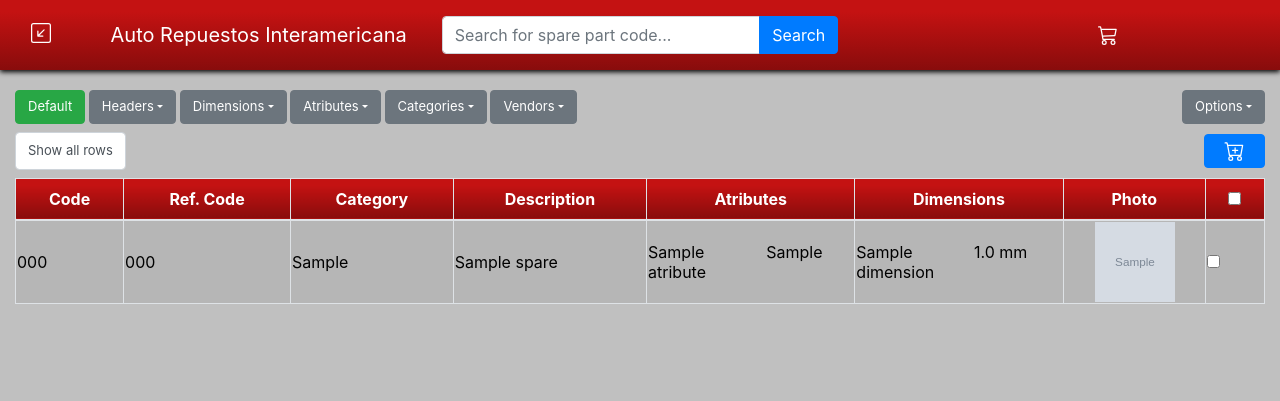
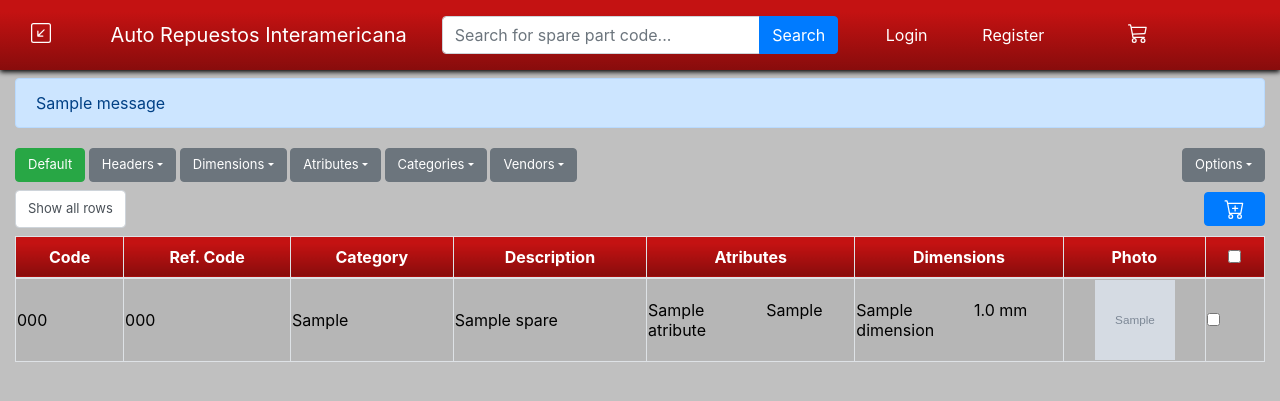
Before and after one commit to xxxhaythamxxx/project, a Django app: page / in a window 1280 px wide. Shown: the top 401 px of the page. Run offline with Django 3.2, Linux system fonts and the light colour scheme; tables that the repository leaves empty hold one stand-in row (values such as "Sample post"); grey boxes marked "Sample" are stand-in pictures; one stand-in notice (Sample message) is shown; some libraries are stand-ins or nearby versions.

Commit message:
Listo login 1 sep

```diff
--- a/Spareparts/settings.py
+++ b/Spareparts/settings.py
@@ -154,3 +154,7 @@
     message_constants.WARNING: 'warning',
     message_constants.ERROR: 'danger',
 }
+
+LOGIN_REDIRECT_URL = "home"
+
+LOGOUT_REDIRECT_URL = "home"
--- a/spareapp/templates/spareapp/base.html
+++ b/spareapp/templates/spareapp/base.html
@@ -67,13 +67,50 @@
         <!-- Icono de carrito y espacio vacío -->
         <div class="col-lg-4 col-md-1 col-sm-12 col-12 d-none d-sm-block d-sm-none d-md-block">
             <div class="row">
-                <!-- Vacío -->
-                <div class="col-lg-6 col-md-0 col-sm-6 d-none d-sm-block">
+                <!-- Login -->
+                <!-- <div class="col-lg-3 col-md-0 col-sm-3 d-none d-sm-block">
+                    <a class="nav-link text-white d-flex justify-content-center" href="{% url 'login' %}">Login</a>
+                </div>
+                <div class="col-lg-3 col-md-0 col-sm-3 d-none d-sm-block">
+                    <a class="nav-link text-white d-flex justify-content-center" href="{% url 'register' %}">Register</a>
+                </div> -->
+
+
+                {% if request.user.is_authenticated %}
+                <div class="col-lg-5 col-md-0 col-sm-5 d-none d-sm-block">
+                    <div class="row">
+                        <div class="col-lg-12 text-white">
+                            <a class="nav-link text-white d-flex align-items-center justify-content-center" href="">
+                                <svg class="mr-2" xmlns="http://www.w3.org/2000/svg" width="16" height="16" fill="currentColor" class="bi bi-person-circle" viewBox="0 0 16 16">
+                                    <path d="M11 6a3 3 0 1 1-6 0 3 3 0 0 1 6 0z"/>
+                                    <path fill-rule="evenodd" d="M0 8a8 8 0 1 1 16 0A8 8 0 0 1 0 8zm8-7a7 7 0 0 0-5.468 11.37C3.242 11.226 4.805 10 8 10s4.757 1.225 5.468 2.37A7 7 0 0 0 8 1z"/>
+                                </svg>
+                            <!-- </a> -->
+                        <!-- </div> -->
+                        <!-- <div class="col-lg-6"> -->
+                            <!-- <a class="text-white nav-link" href=""> -->
+                                {{request.user}}
+                            </a>
+                        </div>
+                    </div>
 
                 </div>
+                <div class="col-lg-3 col-md-0 col-sm-3 d-none d-sm-block">
+                    <a class="nav-link text-white d-flex justify-content-center" href="{% url 'logout' %}">Logout</a>
+                </div>
+
+                {% else %}
+                <div class="col-lg-3 col-md-0 col-sm-3 d-none d-sm-block">
+                    <a class="nav-link text-white d-flex justify-content-center" href="{% url 'login' %}">Login</a>
+                </div>
+                <div class="col-lg-3 col-md-0 col-sm-3 d-none d-sm-block">
+                    <a class="nav-link text-white d-flex justify-content-center" href="{% url 'register' %}">Register</a>
+                </div>
+                {% endif %}
+
                 <!-- Carrito -->
-                <div class="col-lg-6 col-md-12 col-sm-6 col-6 d-sm-none d-md-block">
-                    <a class="nav-link" aria-current="page" href="{% url 'detail' %}">
+                <div class="col-lg-4 col-md-12 col-sm-4 col-4 d-sm-none d-md-block">
+                    <a class="nav-link d-flex justify-content-center" aria-current="page" href="{% url 'detail' %}">
                         <svg xmlns="http://www.w3.org/2000/svg" width="20" height="20" fill="currentColor" class="bi bi-cart3 text-white" viewBox="0 0 16 16">
                             <path d="M0 1.5A.5.5 0 0 1 .5 1H2a.5.5 0 0 1 .485.379L2.89 3H14.5a.5.5 0 0 1 .49.598l-1 5a.5.5 0 0 1-.465.401l-9.397.472L4.415 11H13a.5.5 0 0 1 0 1H4a.5.5 0 0 1-.491-.408L2.01 3.607 1.61 2H.5a.5.5 0 0 1-.5-.5zM3.102 4l.84 4.479 9.144-.459L13.89 4H3.102zM5 12a2 2 0 1 0 0 4 2 2 0 0 0 0-4zm7 0a2 2 0 1 0 0 4 2 2 0 0 0 0-4zm-7 1a1 1 0 1 1 0 2 1 1 0 0 1 0-2zm7 0a1 1 0 1 1 0 2 1 1 0 0 1 0-2z"/>
                         </svg>
--- a/spareapp/templates/spareapp/home.html
+++ b/spareapp/templates/spareapp/home.html
@@ -3,6 +3,16 @@
 {% block title %} Auto Repuestos Interamericana {% endblock %}
 
 {% block content %}
+
+{% if messages %}
+    {% for message in messages %}
+        {% if message.tags == 'success' %}
+            <div class="notification alert alert-primary">
+                {{message}}
+            </div>
+        {% endif %}
+    {% endfor %}
+{% endif %}
 
 <div class="resultadoBusqueda">
 
--- a/spareapp/urls.py
+++ b/spareapp/urls.py
@@ -1,6 +1,7 @@
 from django.urls import path, include, re_path
 from django.conf import settings
 from django.conf.urls.static import static
+from django.contrib.auth.views import LoginView, LogoutView
 
 from . import views
 
@@ -46,6 +47,9 @@
     path("importCar",views.importCar,name="importCar"),
     path("importEngine",views.importEngine,name="importEngine"),
     path("importSpare",views.importSpare,name="importSpare"),
+    path("register",views.register,name="register"),
+    path("login/",LoginView.as_view(template_name="spareapp/login.html"),name="login"),
+    path("logout/",LogoutView.as_view(template_name="spareapp/logout.html"),name="logout"),
 
     # path('getCar/$', views.getCar,name="getCar")
 ]
--- a/spareapp/views.py
+++ b/spareapp/views.py
@@ -5,6 +5,9 @@
 from .cart import *
 import json
 from openpyxl import load_workbook, workbook
+from django.contrib.auth.forms import UserCreationForm
+from django.contrib import messages
+from .forms import UserRegisterForm
 # import numpy as np
 
 # Create your views here.
@@ -2235,3 +2238,36 @@
     dic={"refSpare":ref2,"reference":ref,"allVendors":allVendors,"allAtributes":atr2,"atribute":atr,"allDimensions":dim2,"dimension":dim,"allSparesall":allSparesall,"allCategories":allCategories,"allCars":allCars,"onlyManufCars":onlyManufCars,"allEngines":allEngines,"allSpares":allSpares}
 
     return render(request,"spareapp/fillspare.html",dic)
+
+def register(request):
+
+    dim=dimension.objects.values("atributeName").distinct()
+    dim2=dimension.objects.all()
+    atr=atribute.objects.values("atributeName").distinct()
+    atr2=atribute.objects.all()
+    allSparesall=spare.objects.all()
+    allCategories=category.objects.all()
+    allEngines=engine.objects.all()
+    onlyManufCars=car.objects.all().values("car_manufacturer").order_by("car_manufacturer").distinct()
+    manu=car.objects.values("car_manufacturer").order_by("car_manufacturer").distinct()
+    allCars=car.objects.all()
+    allSpares=spare.objects.values("spare_name","spare_category").order_by("spare_name").distinct()
+    allVendors=vendor.objects.all()
+    ref=reference.objects.all().order_by("referenceSpare")
+
+
+    if request.method == "POST":
+        form = UserRegisterForm(request.POST)
+        if form.is_valid():
+            form.save()
+            print("Form is valid")
+            username = form.cleaned_data["username"]
+            print(username)
+            messages.success(request,f"User {username} created")
+            return redirect("home")
+    else:
+        form = UserRegisterForm()
+
+    dic={"form":form,"manu":manu,"reference":ref,"allVendors":allVendors,"allAtributes":atr2,"atribute":atr,"allDimensions":dim2,"dimension":dim,"allSparesall":allSparesall,"allCategories":allCategories,"allCars":allCars,"onlyManufCars":onlyManufCars,"allEngines":allEngines,"allSpares":allSpares}
+
+    return render(request,"spareapp/register.html",dic)
```
Also changed, not shown: spareapp/forms.py (added, +20 -0 lines), spareapp/templates/spareapp/login.html (added, +21 -0 lines), spareapp/templates/spareapp/register.html (added, +21 -0 lines).
